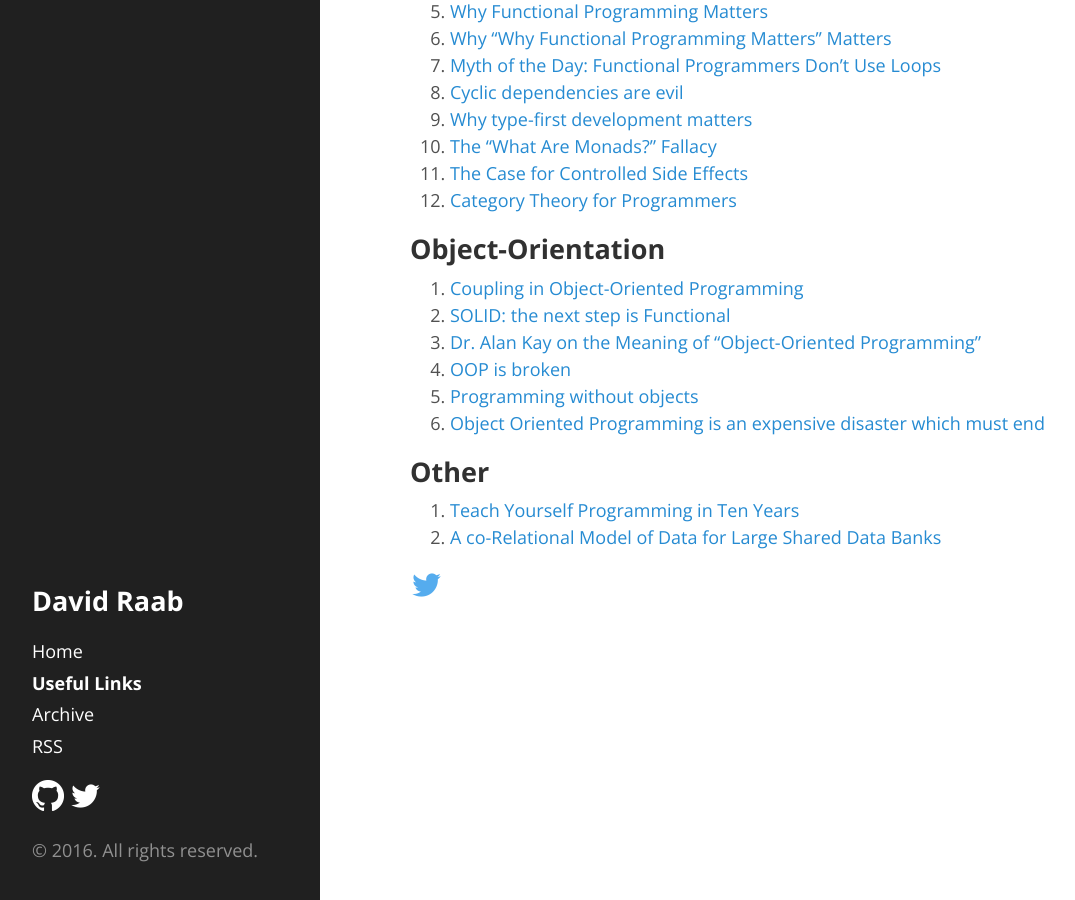
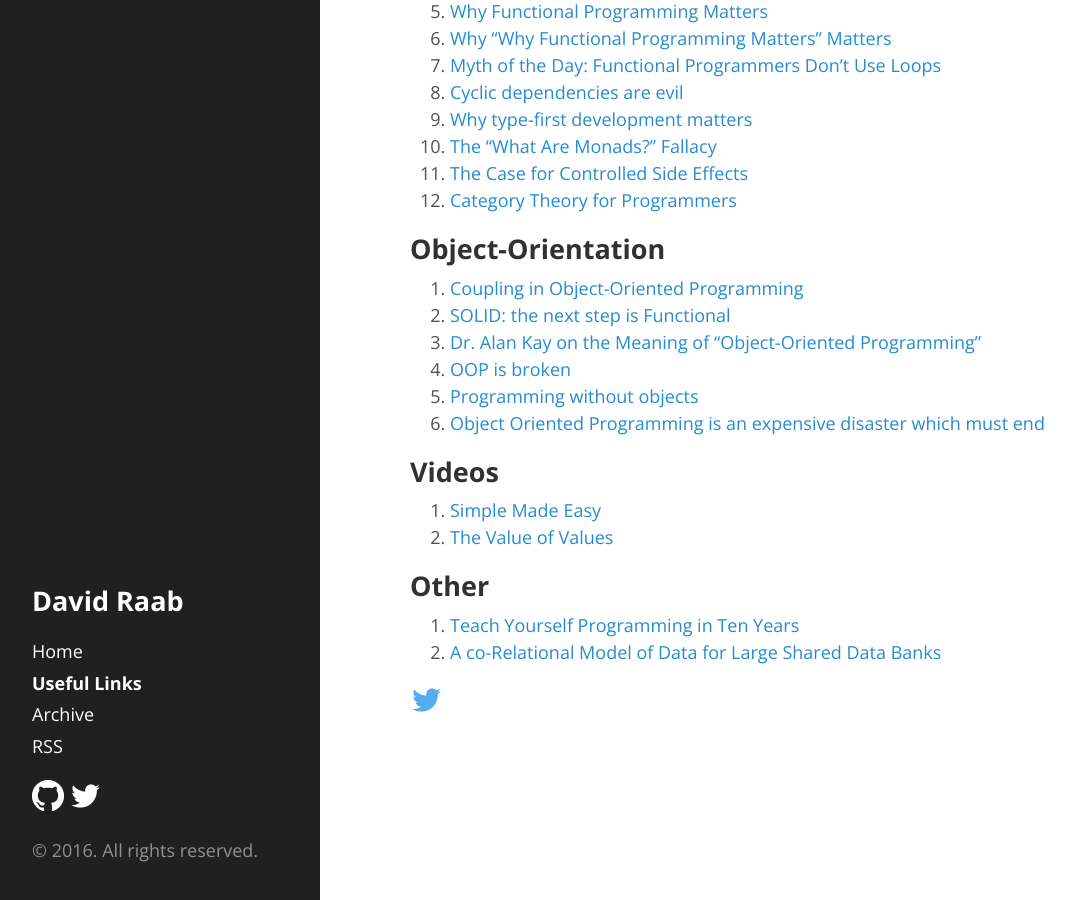
Before and after one commit to bartelink/sidburn.github.io, a Jekyll site: the page built from Links.md, in a window 1280 px wide and 900 px high, scrolled down 549 px. Shown: the whole window, without its empty margins (4-1079 px from the left). Built offline with Jekyll 4.4.1, drawn with Linux system fonts in a browser that asks for light colours; some web fonts are replaced; comment, search, counter and statistics services are not loaded.

Commit message:
Links.md
Added Video links

```diff
--- a/Links.md
+++ b/Links.md
@@ -34,6 +34,11 @@ This site will be permanently updated. Links are not sorted in any particular or
 1. [Programming without objects](http://www.falkoriemenschneider.de/a__2014-09-17__Programming-without-objects.html)
 1. [Object Oriented Programming is an expensive disaster which must end](http://www.smashcompany.com/technology/object-oriented-programming-is-an-expensive-disaster-which-must-end)
 
+## Videos
+
+1. [Simple Made Easy](http://www.infoq.com/presentations/Simple-Made-Easy)
+1. [The Value of Values](http://www.infoq.com/presentations/Value-Values)
+
 ## Other
 
 1. [Teach Yourself Programming in Ten Years](http://www.norvig.com/21-days.html)
```
